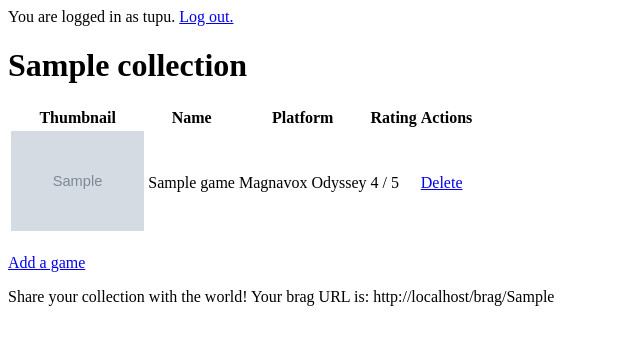
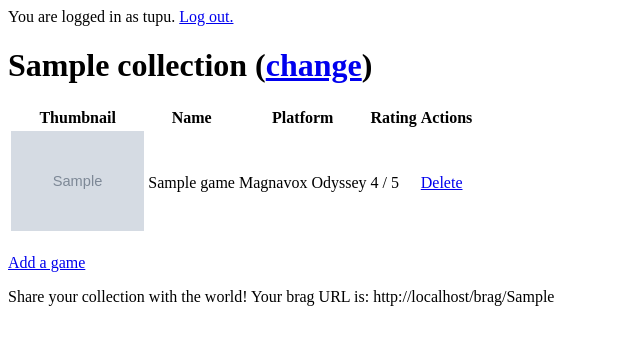
Before and after one commit to Aurala/cybersecuritybase2022_project_1, a Django app: page / in a window 1280 px wide. Shown: the top 345 px of the page, without its empty margins (0-640 px from the left). Run offline with Django 4.2, Linux system fonts and the light colour scheme; a user stored in the database is signed in; data comes from the database, SQL or seed files in the repository; tables that the repository leaves empty hold one stand-in row (values such as "Sample post"); grey boxes marked "Sample" are stand-in pictures; parts of the project's set-up code (start-up, migrations or seed data) failed here and were passed over.

Commit message:
Added a "rename collection" fake link

```diff
--- a/gamez/templates/gamez/index.html
+++ b/gamez/templates/gamez/index.html
@@ -2,7 +2,7 @@
 {% load static %}
 {% block content %}
 
-<h1>{{ collection.name }}</h1>
+<h1>{{ collection.name }} (<a href="javascript:alert('This feature is included in our premium subscription (coming soon)!');">change</a>)</h1>
 
 <table>
     <tr>
```
